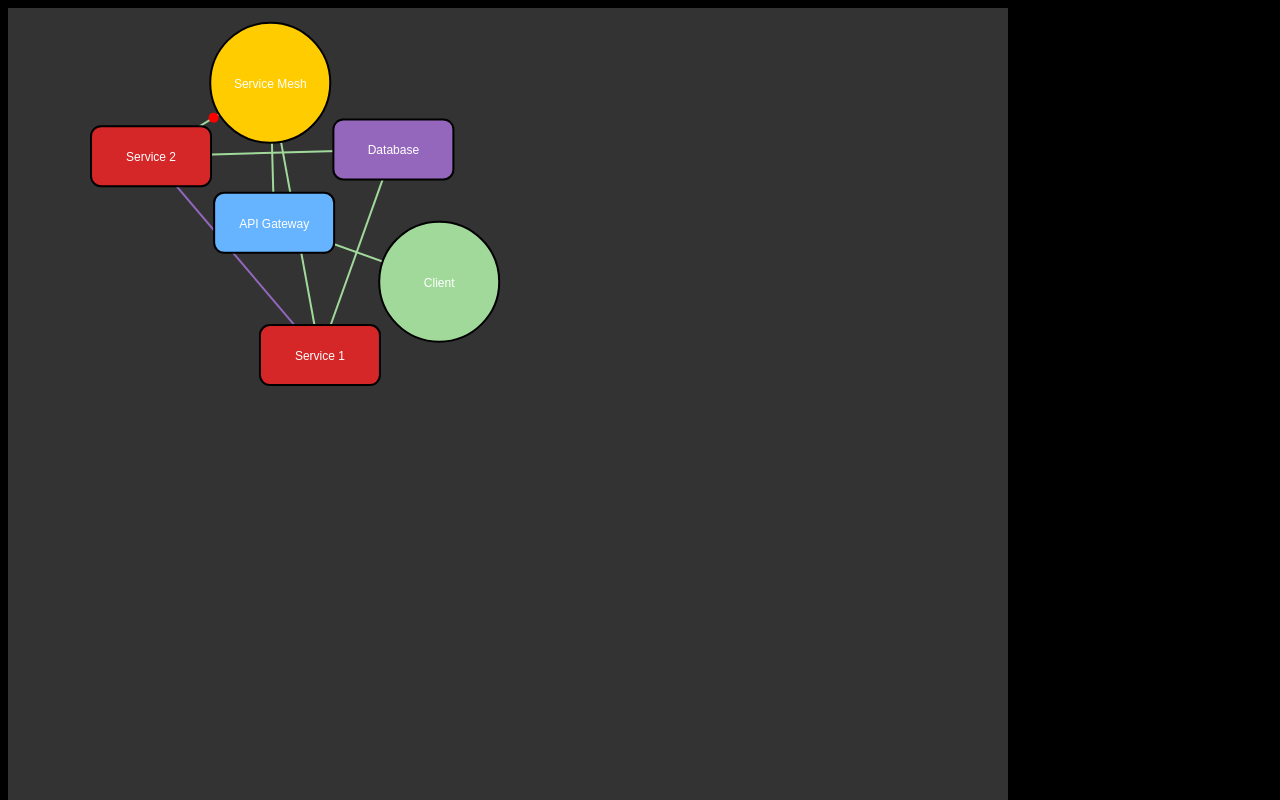
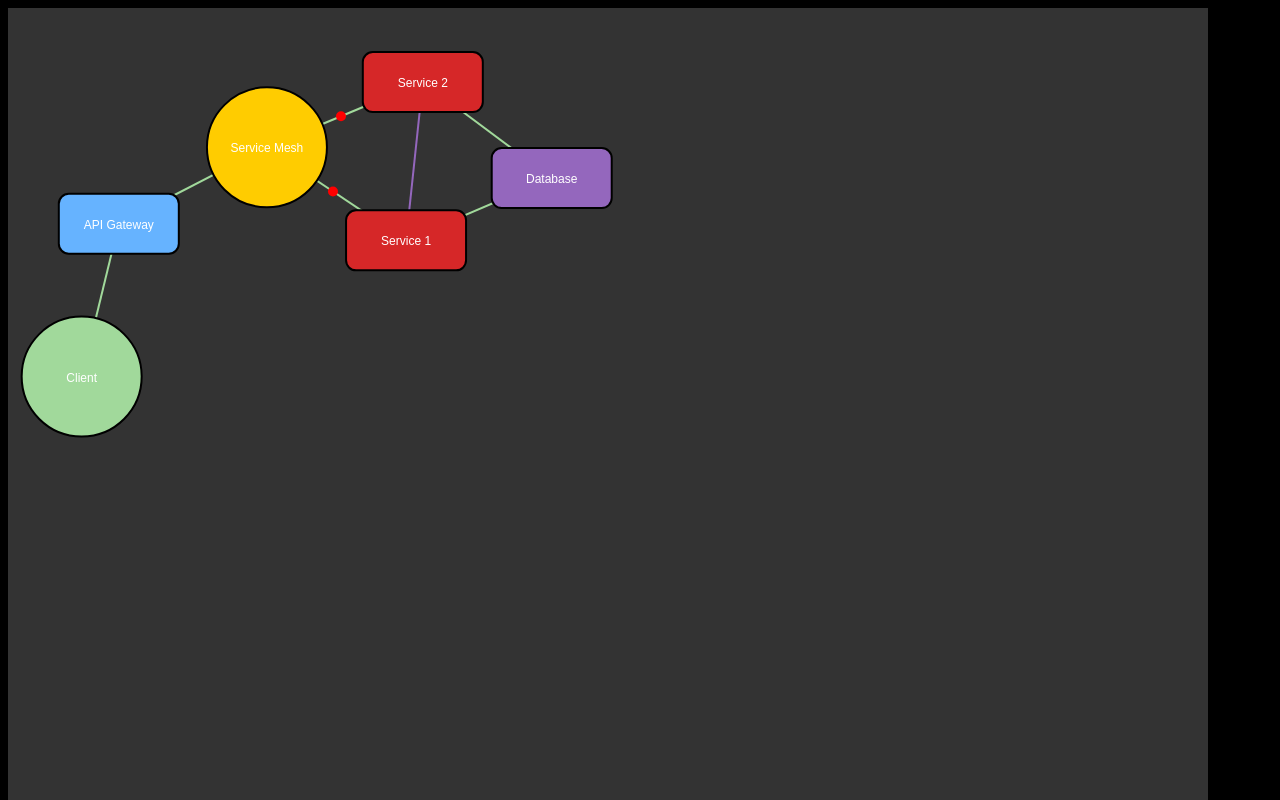
Before and after one commit to ShaneLee/architecture-diagrams, a plain HTML site: page index.html in a window 1280 px wide. Shown: the top 800 px of the page. Drawn offline with nearby package versions, Linux system fonts and the light colour scheme.

Commit message:
Give preference to left-to-right nodes

```diff
--- a/index.html
+++ b/index.html
@@ -8,6 +8,6 @@
   <link rel="stylesheet" type="text/css" href="css/styles.css">
 </head>
 <body>
-  <svg id="diagram" width="1000" height="1000"></svg>
+  <svg id="diagram" width="1200" height="1200"></svg>
 </body>
 </html>
--- a/js/diagrams.js
+++ b/js/diagrams.js
@@ -1,4 +1,4 @@
-const PADDING_FROM_EDGE = 20;
+const PADDING_FROM_EDGE = 50;
 
 function createCustomDiagram(svgSelector, data, darkMode = false) {
   const svg = d3.select(svgSelector);
@@ -12,6 +12,35 @@ function createCustomDiagram(svgSelector, data, darkMode = false) {
   svg.style("background-color", backgroundColor);
 
   const { nodes, links } = data;
+
+  const defaultNodeSize = 120;
+  const defaultStrokeColor = "#000";
+  const defaultStrokeWidth = 2;
+  const nodeSizeMap = new Map();
+
+  nodes.forEach((node) => {
+    const textLength = node.id.length * 7;
+    const size = Math.max(textLength, node.size || defaultNodeSize);
+    nodeSizeMap.set(node.id, size);
+  });
+
+  const leftmostNode = nodes.find((d) => d.leftmostNode);
+  const rightmostNode = nodes.find((d) => d.rightmostNode);
+
+  const svgWidth = +svg.attr("width") - PADDING_FROM_EDGE;
+  const svgHeight = +svg.attr("height") - PADDING_FROM_EDGE;
+
+  if (leftmostNode) {
+    const leftmostSize = nodeSizeMap.get(leftmostNode.id) || defaultNodeSize;
+    leftmostNode.x = PADDING_FROM_EDGE + leftmostSize / 2;
+    leftmostNode.y = svgHeight / 2;
+  }
+
+  if (rightmostNode) {
+    const rightmostSize = nodeSizeMap.get(rightmostNode.id) || defaultNodeSize;
+    rightmostNode.x = svgWidth - PADDING_FROM_EDGE - rightmostSize / 2;
+    rightmostNode.y = svgHeight / 2;
+  }
 
   const simulation = d3
     .forceSimulation(nodes)
@@ -43,10 +72,6 @@ function createCustomDiagram(svgSelector, data, darkMode = false) {
 
   // Create a dedicated layer for flow circles between links and nodes
   const flowLayer = svg.append("g").attr("class", "flows");
-
-  const defaultNodeSize = 120; // Set a default node size (larger than before)
-  const defaultStrokeColor = "#000"; // Default stroke color (black)
-  const defaultStrokeWidth = 2; // Default stroke width
 
   const node = svg
     .append("g")
@@ -212,11 +237,12 @@ function buildDiagramData(services) {
     nodes.push({
       id: service.id,
       shape: shape,
-      dataProducing: service.dataProducing,
       color: color,
       strokeColor: service.strokeColor || "#000",
       strokeWidth: service.strokeWidth || 2,
       dataProducing: service.dataProducing || false,
+      leftmostNode: service.leftmostNode,
+      rightmostNode: service.rightmostNode,
     });
 
     service.talksTo.forEach((talk) => {
@@ -245,6 +271,7 @@ const services = [
   {
     id: "Client",
     dataProducing: true,
+    leftmostNode: true,
     type: "frontend",
     talksTo: [
       {
@@ -288,7 +315,7 @@ const services = [
       {
         id: "Database",
         sendsTo: [{ id: "Database", via: "REST" }],
-        consumesFrom: [{id: "Service 2", via: "messaging"}],
+        consumesFrom: [{ id: "Service 2", via: "messaging" }],
       },
     ],
   },
@@ -305,6 +332,7 @@ const services = [
   },
   {
     id: "Database",
+    rightmostNode: true,
     type: "storage",
     talksTo: [],
   },
@@ -317,3 +345,4 @@ window.addEventListener("load", (event) => {
 
 // TODO option to prefer grid layout
 // TODO colour mapping
+// TODO rest / messaging shapes?
```
